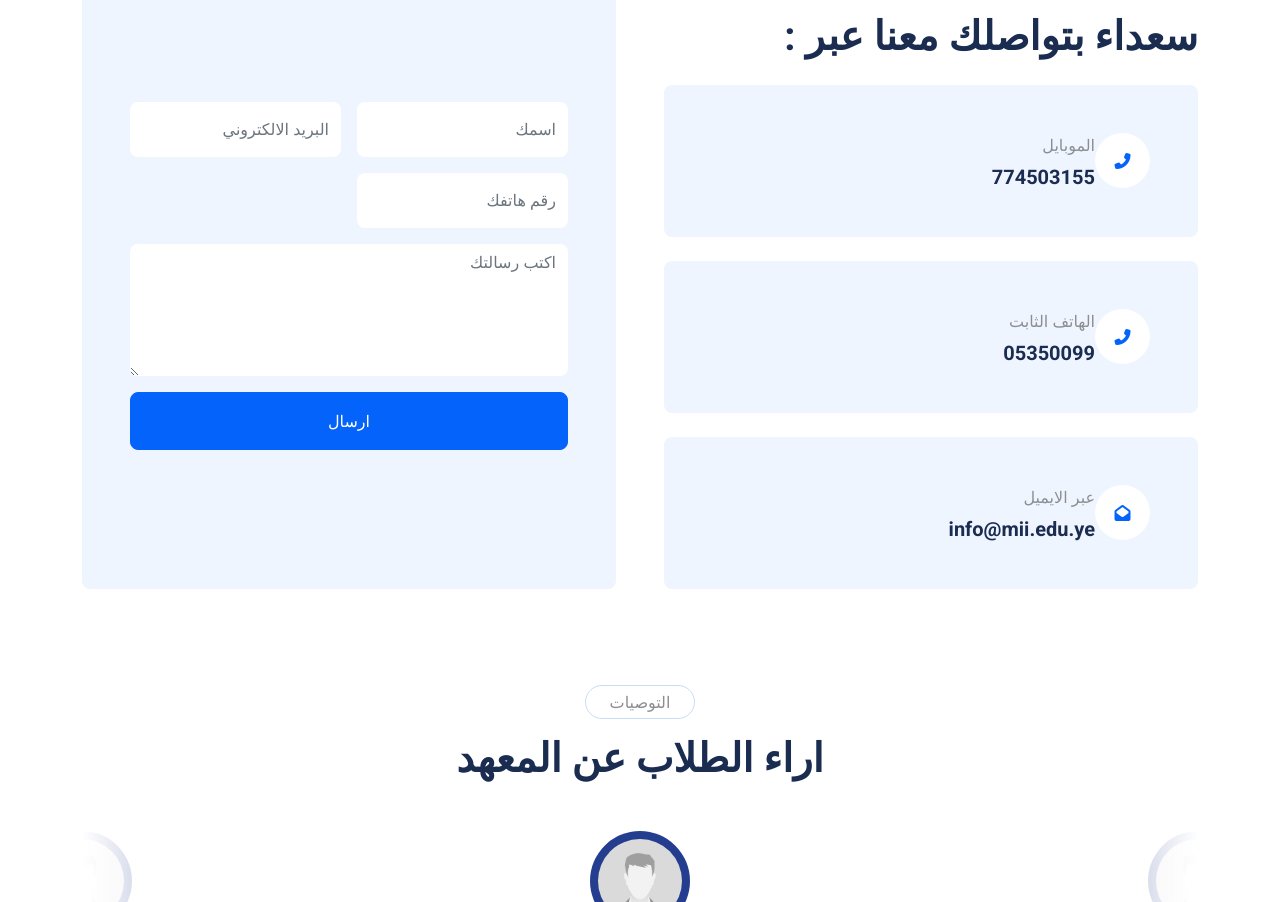
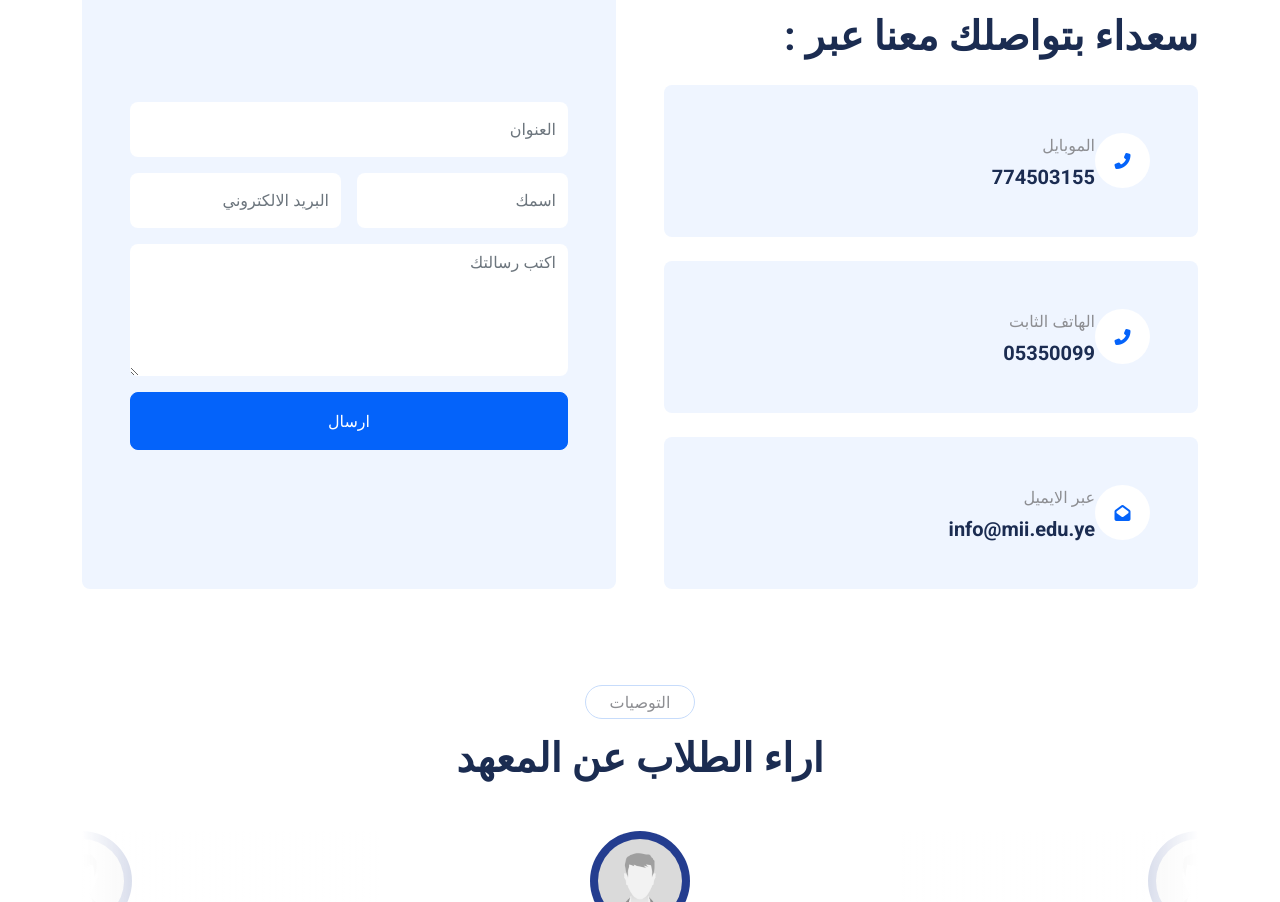
Before and after one commit to Mahfoud-Sa/mii_template_website, a plain HTML site: page index.html in a window 1280 px wide. Shown: the part 6398-7300 px from the top of the page. Drawn offline with nearby package versions, Linux system fonts and the light colour scheme.

Commit message:
add mail sending function

```diff
--- a/index.html
+++ b/index.html
@@ -690,22 +690,25 @@
                 </div>
                 <div class="col-lg-6 wow fadeInUp" data-wow-delay="0.5s">
                     <div class="bg-light rounded h-100 d-flex align-items-center p-5">
-                        <form>
+                        <form action="mailto: info@mii.edu.ye">
                             <div class="row g-3">
-                                <div class="col-12 col-sm-6">
-                                    <input type="text" class="form-control border-0" placeholder="اسمك" style="height: 55px;">
+
+                                <div class="col-12">
+                                    <input name="subject" type="text" class="form-control border-0" required placeholder="العنوان" style="height: 55px;">
                                 </div>
                                 <div class="col-12 col-sm-6">
-                                    <input type="email" class="form-control border-0" placeholder="البريد الالكتروني" style="height: 55px;">
+                                    <input name="body" type="name" class="form-control border-0" required placeholder="اسمك" style="height: 55px;">
                                 </div>
                                 <div class="col-12 col-sm-6">
-                                    <input type="text" class="form-control border-0" placeholder="رقم هاتفك" style="height: 55px;">
+                                    <input  name="from" type="email" class="form-control border-0"required placeholder="البريد الالكتروني" style="height: 55px;">
                                 </div>
 
+
                                 <div class="col-12">
-                                    <textarea class="form-control border-0" rows="5" placeholder="اكتب رسالتك"></textarea>
+                                    <textarea class="form-control border-0" rows="5"required placeholder="اكتب رسالتك"></textarea>
                                 </div>
                                 <div class="col-12">
+
                                     <button class="btn btn-primary w-100 py-3" type="submit">ارسال</button>
                                 </div>
                             </div>
```
